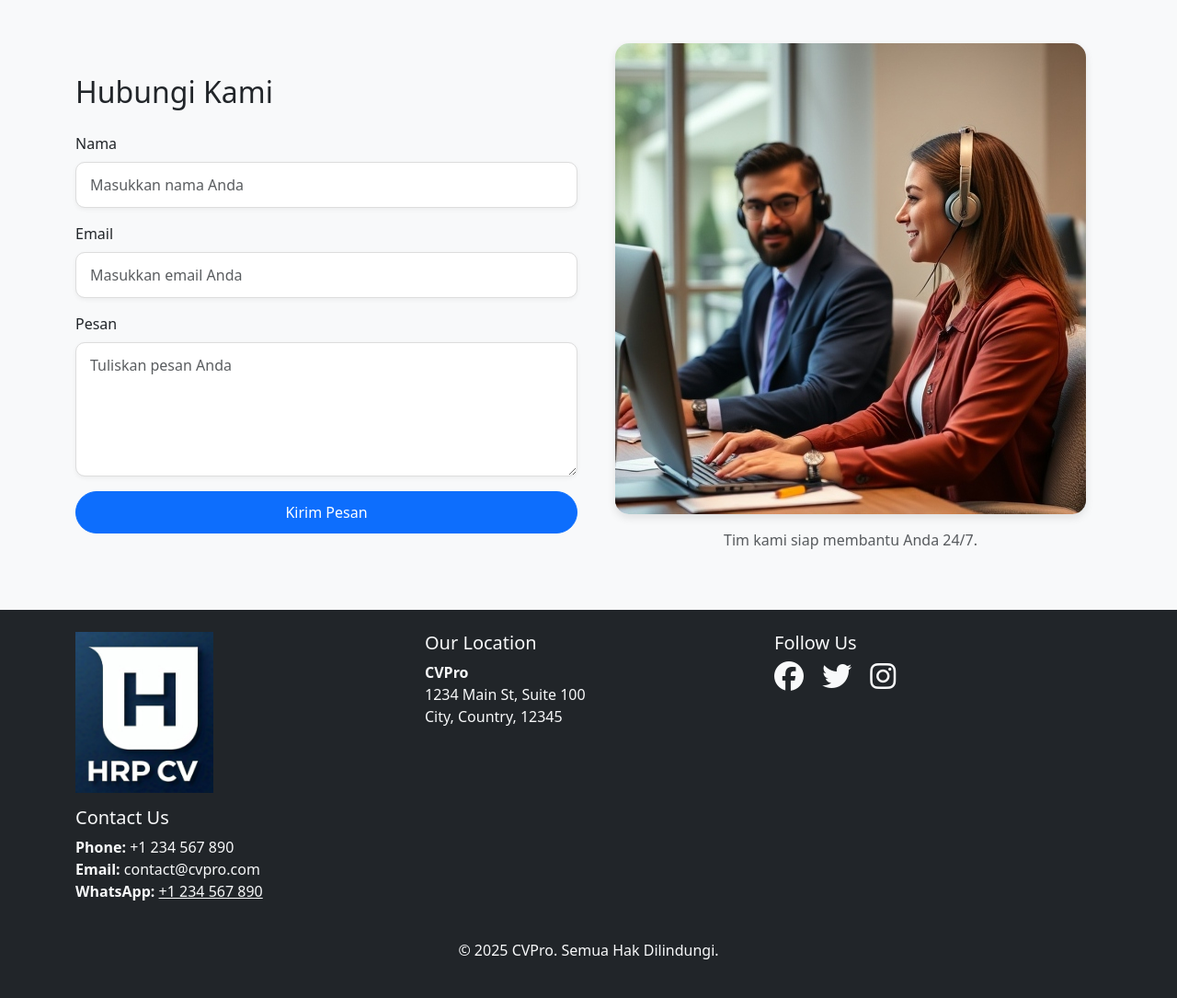
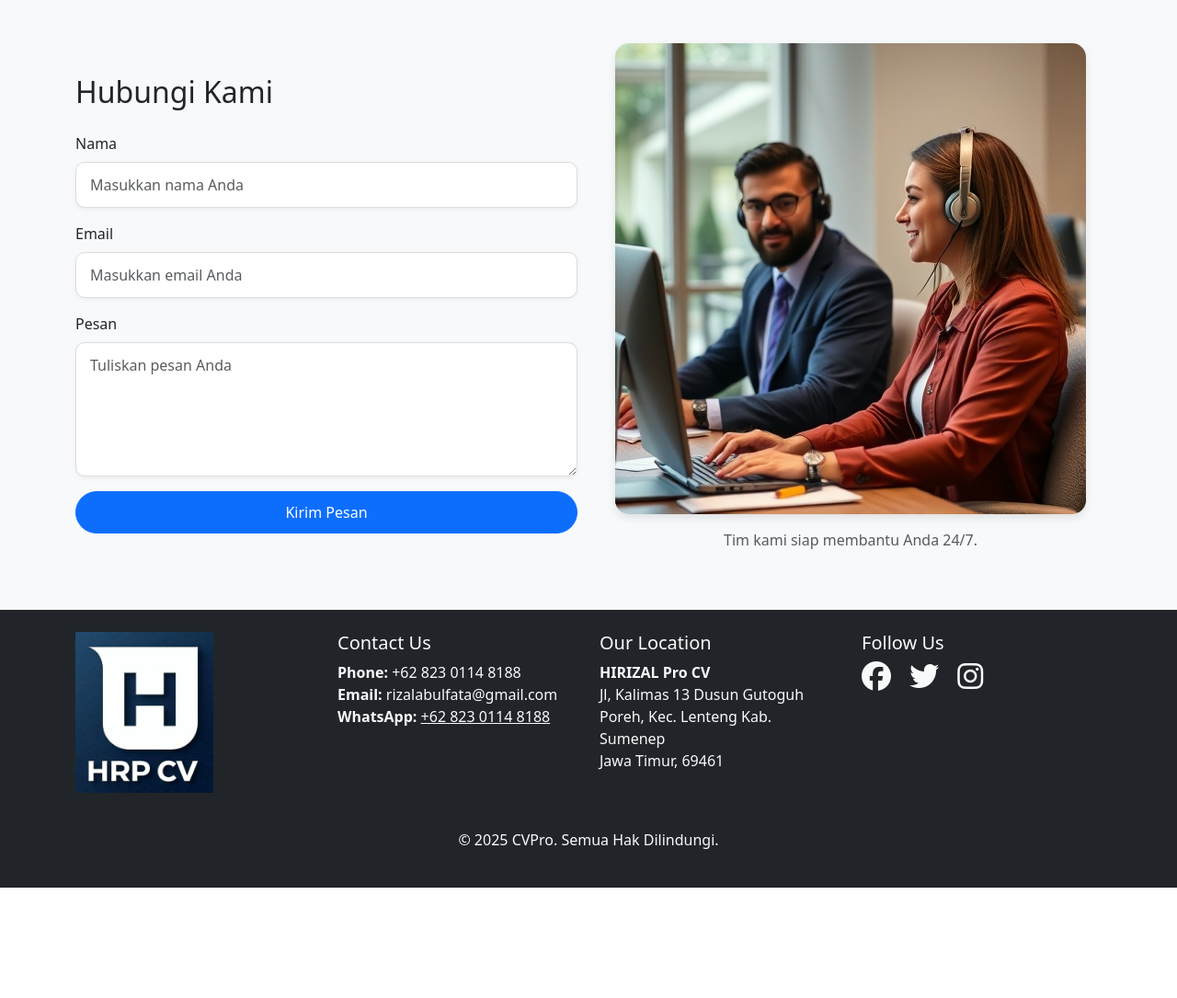
Before and after one commit to rizalabulfata/landingcv, a Laravel app: page / in a window 1280 px wide. Shown: the part 1993-3078 px from the top of the page at 92% size. After the commit the page ends 2958 px from the top, so only its background shows below. Run offline with Laravel 12, Linux system fonts and the light colour scheme; some libraries are stand-ins or nearby versions.

Commit message:
(update) footer

```diff
--- a/resources/views/landing.blade.php
+++ b/resources/views/landing.blade.php
@@ -311,30 +311,32 @@
         <div class="container">
             <div class="row">
                 <!-- Logo and Contact Information -->
-                <div class="col-md-4 text-center text-md-start">
+                <div class="col-md-3">
                     <img src="{{ asset('resources/image/logo.png') }}" alt="CVPro Logo"
                         style="max-width: 150px; margin-bottom: 15px;">
+                </div>
+                <div class="col-md-3 text-center text-md-start">
                     <h5>Contact Us</h5>
                     <ul class="list-unstyled">
-                        <li><strong>Phone:</strong> +1 234 567 890</li>
-                        <li><strong>Email:</strong> contact@cvpro.com</li>
-                        <li><strong>WhatsApp:</strong> <a href="https://wa.me/1234567890" class="text-light"
-                                target="_blank">+1 234 567 890</a></li>
+                        <li><strong>Phone:</strong> +62 823 0114 8188</li>
+                        <li><strong>Email:</strong> rizalabulfata@gmail.com</li>
+                        <li><strong>WhatsApp:</strong> <a href="https://wa.me/6282301148188" class="text-light"
+                                target="_blank">+62 823 0114 8188</a></li>
                     </ul>
                 </div>
 
                 <!-- Address Section -->
-                <div class="col-md-4 text-center text-md-start">
+                <div class="col-md-3 text-center text-md-start">
                     <h5>Our Location</h5>
                     <address>
-                        <strong>CVPro</strong><br>
-                        1234 Main St, Suite 100<br>
-                        City, Country, 12345
+                        <strong>HIRIZAL Pro CV</strong><br>
+                        Jl, Kalimas 13 Dusun Gutoguh Poreh, Kec. Lenteng Kab. Sumenep<br>
+                        Jawa Timur, 69461
                     </address>
                 </div>
 
                 <!-- Social Media Links -->
-                <div class="col-md-4 text-center text-md-start">
+                <div class="col-md-3 text-center text-md-start">
                     <h5>Follow Us</h5>
                     <div>
                         <a href="https://facebook.com" class="text-light me-3" target="_blank"><i
```
